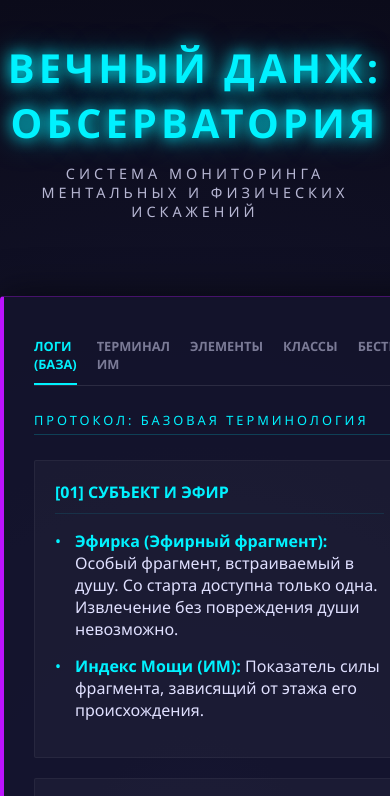
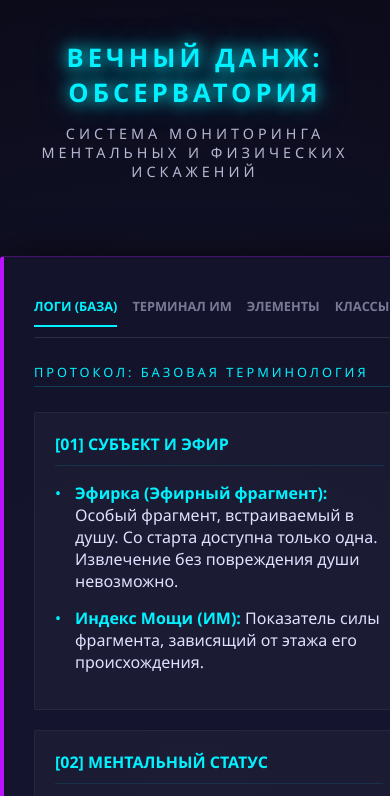
Before and after one commit to Snowl0rd/infinity.dungeon.io, a plain HTML site: page index.html in a window 390 px wide. Shown: the top 796 px of the page. Drawn offline with Linux system fonts and the light colour scheme.

Commit message:
Update style.css

```diff
--- a/style.css
+++ b/style.css
@@ -531,3 +531,41 @@ select {
 @keyframes blink {
     50% { opacity: 0.3; }
 }
+
+
+
+/* --- АДАПТАЦИЯ ПОД ТЕЛЕФОНЫ (Этап 1) --- */
+
+@media (max-width: 768px) {
+    /* 1. Навигация: делаем её прокручиваемой, чтобы кнопки не налезали друг на друга */
+    .nav-tabs {
+        display: flex;
+        overflow-x: auto;
+        white-space: nowrap;
+        gap: 15px;
+        padding-bottom: 10px;
+        -webkit-overflow-scrolling: touch; /* плавная прокрутка на iOS */
+    }
+
+    .nav-item {
+        flex: 0 0 auto; /* не даем кнопкам сжиматься */
+    }
+
+    /* 2. Контейнер: убираем лишние отступы, чтобы на узком экране было больше места */
+    .main-container {
+        width: 100%;
+        margin: 0;
+        padding: 15px;
+        border-left-width: 2px; /* делаем полоску чуть тоньше */
+    }
+
+    /* 3. Сетки: заставляем карточки вставать в одну колонку */
+    .info-grid, .terminal-grid, .class-grid, .calc-grid {
+        grid-template-columns: 1fr !important;
+    }
+
+    /* 4. Шапка: уменьшаем текст, чтобы не занимал пол-экрана */
+    .header h1 {
+        font-size: 1.6em;
+    }
+}
```
